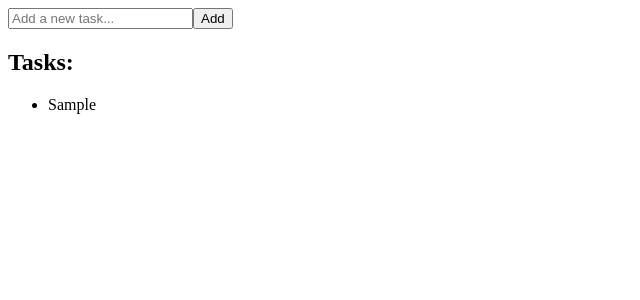
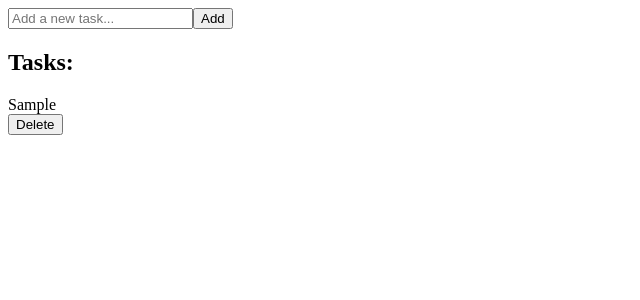
Before and after one commit to NBVTien/to-dos-list, a React (Vite) app: page / in a window 1280 px wide. Both pictures are taken after typing "Sample" into the empty fields and a click on the button "Add". Shown: the top 300 px of the page, without its empty margins (0-640 px from the left). Built offline with nearby package versions, Linux system fonts and the light colour scheme.

Commit message:
feat: add delete button to task

```diff
--- a/src/App.tsx
+++ b/src/App.tsx
@@ -1,5 +1,6 @@
 import { useState } from 'react';
 import './App.css';
+import Task from './components/Task.tsx';
 
 type TaskInfo = {
   name: string;
@@ -19,6 +20,11 @@ function App() {
     setTask({ name: '' });
   }
 
+  function handleDelete(index: number) {
+    const newTasks = [...tasks.slice(0, index), ...tasks.slice(index + 1)];
+    setTasks(newTasks);
+  }
+
   return (
     <>
       <form onSubmit={handleSubmit}>
@@ -34,11 +40,11 @@ function App() {
         <button type="submit">Add</button>
       </form>
       <h2>Tasks:</h2>
-      <ul>
+      <div>
         {tasks.map((task, index) => (
-          <li key={index}>{task.name}</li>
+          <Task name={task.name} onDelete={() => handleDelete(index)} />
         ))}
-      </ul>
+      </div>
     </>
   );
 }
--- /dev/null
+++ b/src/components/Task.tsx
@@ -0,0 +1,13 @@
+
+function Task( {name, onDelete} : {name: string, onDelete: () => void}) {
+    return (
+        <>
+            <div>{name}</div>
+            <button
+                onClick={onDelete}
+            >Delete</button>
+        </>
+    );
+}
+
+export default Task;
```
